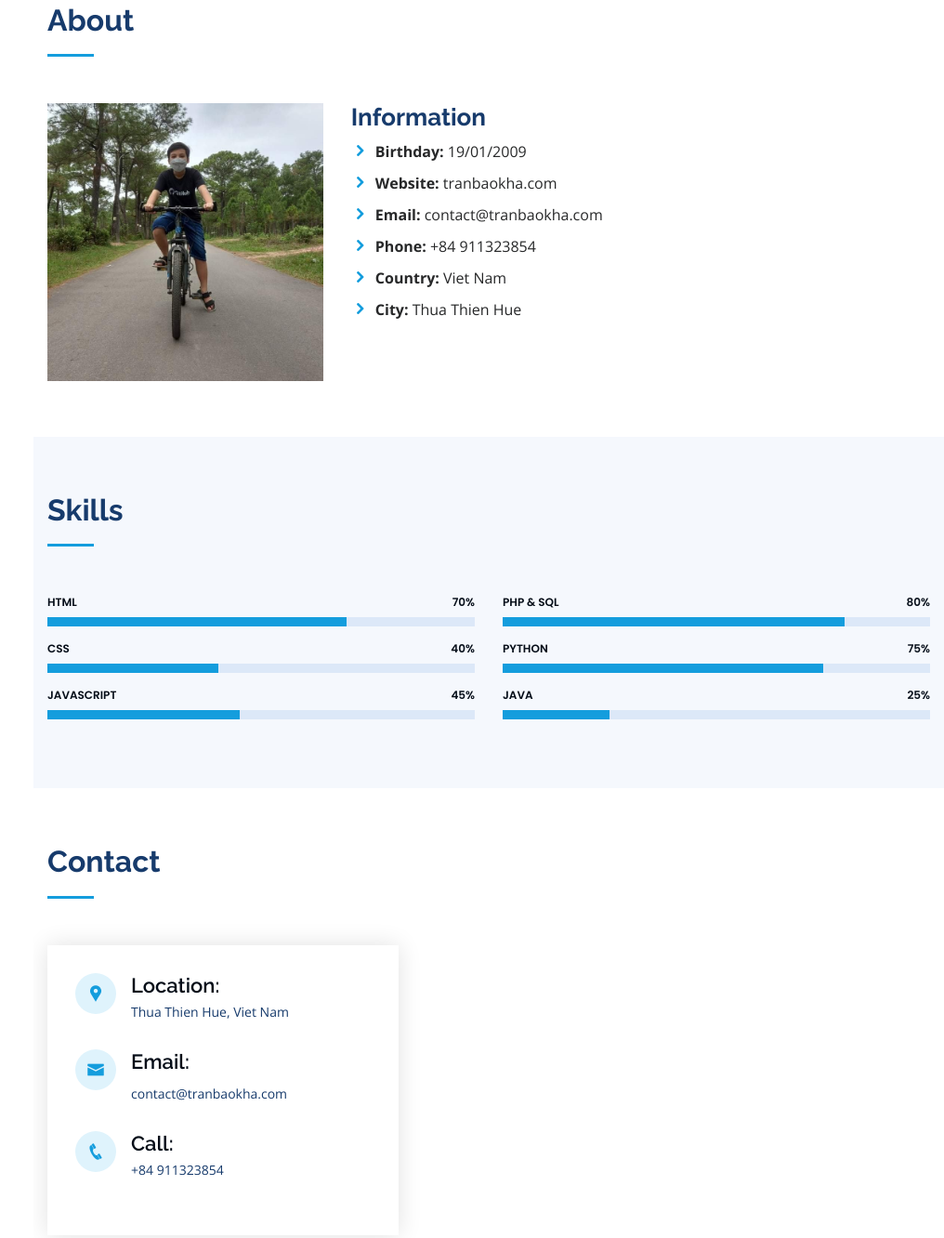
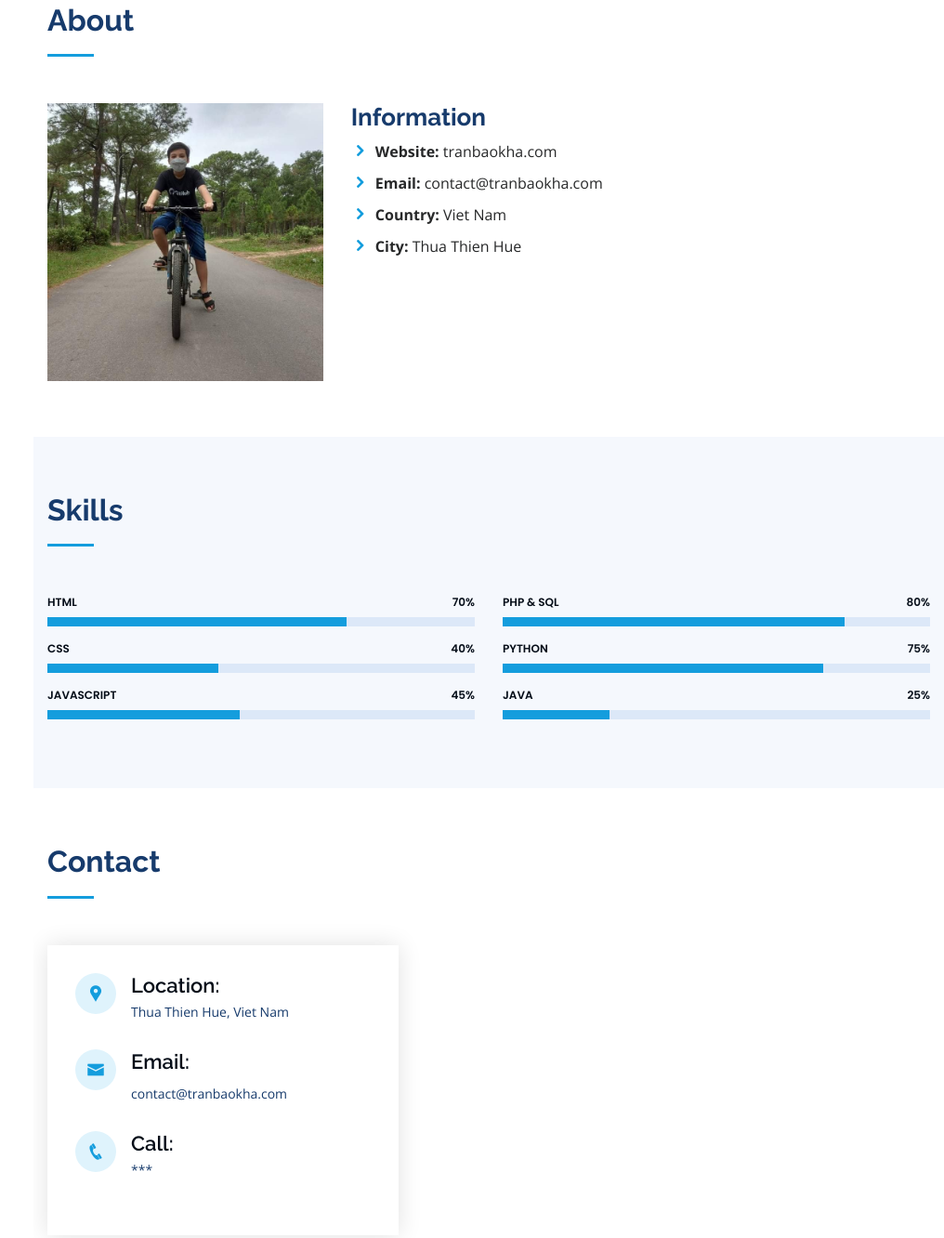
Before and after one commit to zcrew0x/portfolio-template, a plain HTML site: page index.html in a window 1280 px wide. Shown: the part 857-2189 px from the top of the page at 93% size, without its empty margins (264-1280 px from the left). Drawn offline with nearby package versions, Linux system fonts and the light colour scheme.

Commit message:
Update index.html

```diff
--- a/index.html
+++ b/index.html
@@ -87,10 +87,8 @@
             <div class="row">
               <div class="col-lg-6">
                 <ul>
-                  <li><i class="icofont-rounded-right"></i> <strong>Birthday:</strong> 19/01/2009</li>
                   <li><i class="icofont-rounded-right"></i> <strong>Website:</strong> tranbaokha.com</li>
                   <li><i class="icofont-rounded-right"></i> <strong>Email:</strong> contact@tranbaokha.com</li>
-                  <li><i class="icofont-rounded-right"></i> <strong>Phone:</strong> +84 911323854</li>
                   <li><i class="icofont-rounded-right"></i> <strong>Country:</strong> Viet Nam</li>
                   <li><i class="icofont-rounded-right"></i> <strong>City:</strong> Thua Thien Hue</li>
                 </ul>
@@ -193,7 +191,7 @@
               <div class="phone">
                 <i class="icofont-phone"></i>
                 <h4>Call:</h4>
-                <p>+84 911323854</p>
+                <p>***</p>
               </div>
             </div>
 
```
